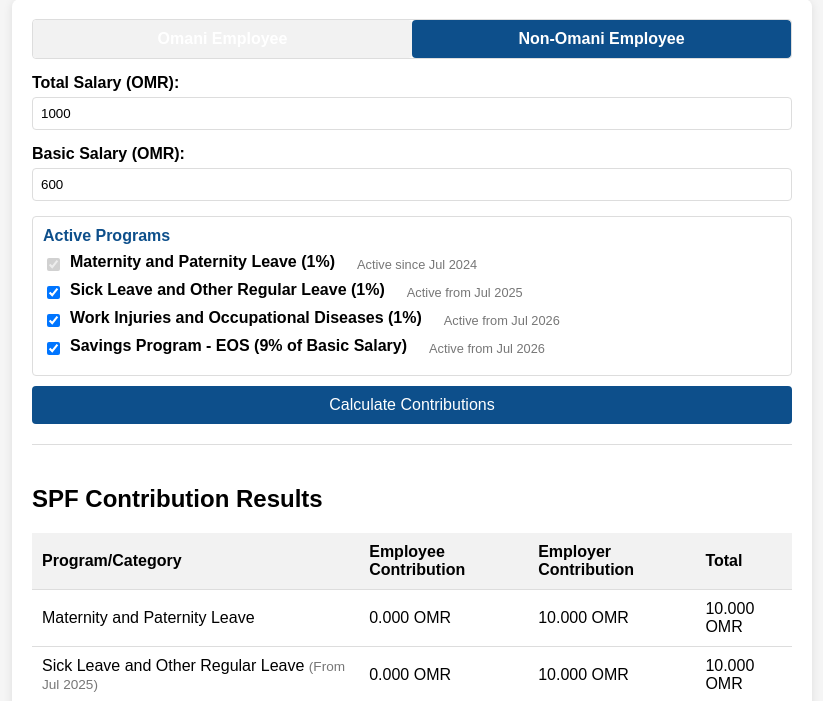
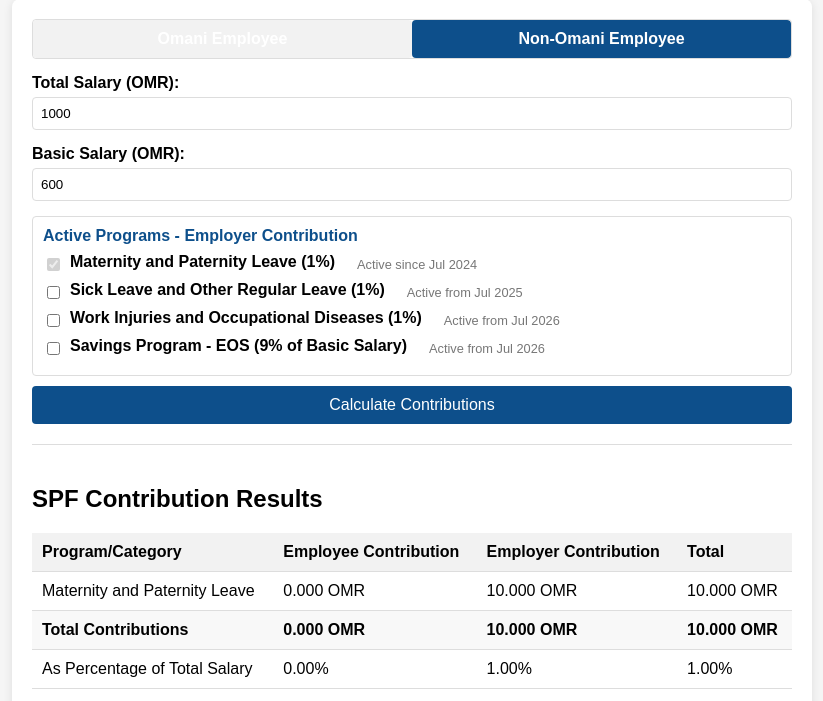
Before and after one commit to foxoman/spf-calc, a plain HTML site: page index.html in a window 1280 px wide. Shown: the part 99-800 px from the top of the page, without its empty margins (228-1051 px from the left). Drawn offline with Linux system fonts and the light colour scheme.

Commit message:
Update index.html

```diff
--- a/index.html
+++ b/index.html
@@ -164,7 +164,7 @@
         </div>
 
         <div class="checkbox-group" id="nonOmaniOptions">
-            <div class="section-title">Active Programs</div>
+            <div class="section-title">Active Programs - Employer Contribution</div>
             <div class="checkbox-container">
                 <input type="checkbox" id="maternityLeave" checked disabled>
                 <label for="maternityLeave">Maternity and Paternity Leave (1%)</label>
@@ -172,26 +172,26 @@
             </div>
 
             <div class="checkbox-container">
-                <input type="checkbox" id="sickLeave" checked>
+                <input type="checkbox" id="sickLeave" unchecked>
                 <label for="sickLeave">Sick Leave and Other Regular Leave (1%)</label>
                 <span class="date-note">Active from Jul 2025</span>
             </div>
 
             <div class="checkbox-container">
-                <input type="checkbox" id="workInjuries" checked>
+                <input type="checkbox" id="workInjuries" unchecked>
                 <label for="workInjuries">Work Injuries and Occupational Diseases (1%)</label>
                 <span class="date-note">Active from Jul 2026</span>
             </div>
 
             <div class="checkbox-container">
-                <input type="checkbox" id="savingsProgram" checked>
+                <input type="checkbox" id="savingsProgram" unchecked>
                 <label for="savingsProgram">Savings Program - EOS (9% of Basic Salary)</label>
                 <span class="date-note">Active from Jul 2026</span>
             </div>
         </div>
 
         <div class="checkbox-group" id="omaniOptions" style="display: none;">
-            <div class="section-title">Active Programs (All active since Jan 2024)</div>
+            <div class="section-title">Active Programs  - Employer Contribution (All active since Jan 2024)</div>
             <div class="checkbox-container">
                 <input type="checkbox" id="omaniSeniorCitizens" checked disabled>
                 <label for="omaniSeniorCitizens">Senior Citizens, Disability, and Death< (11%)/label>
```
